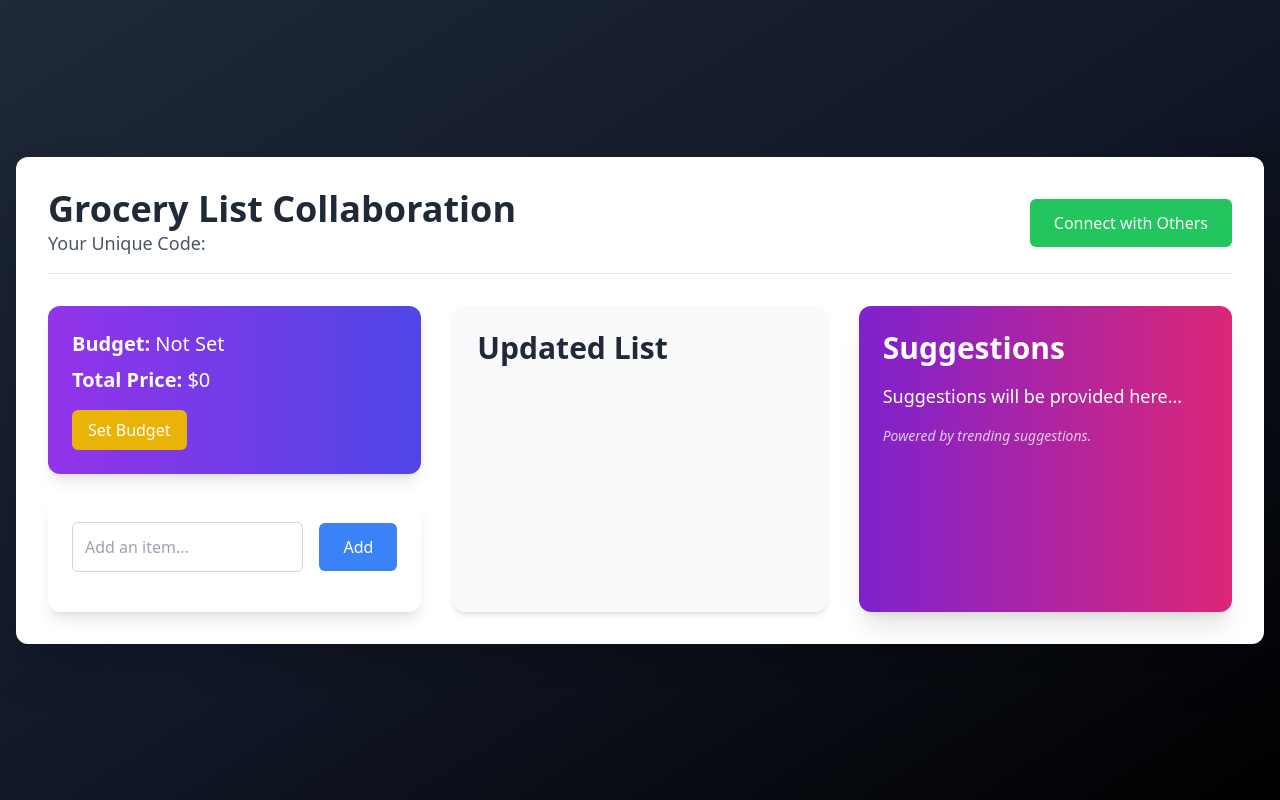
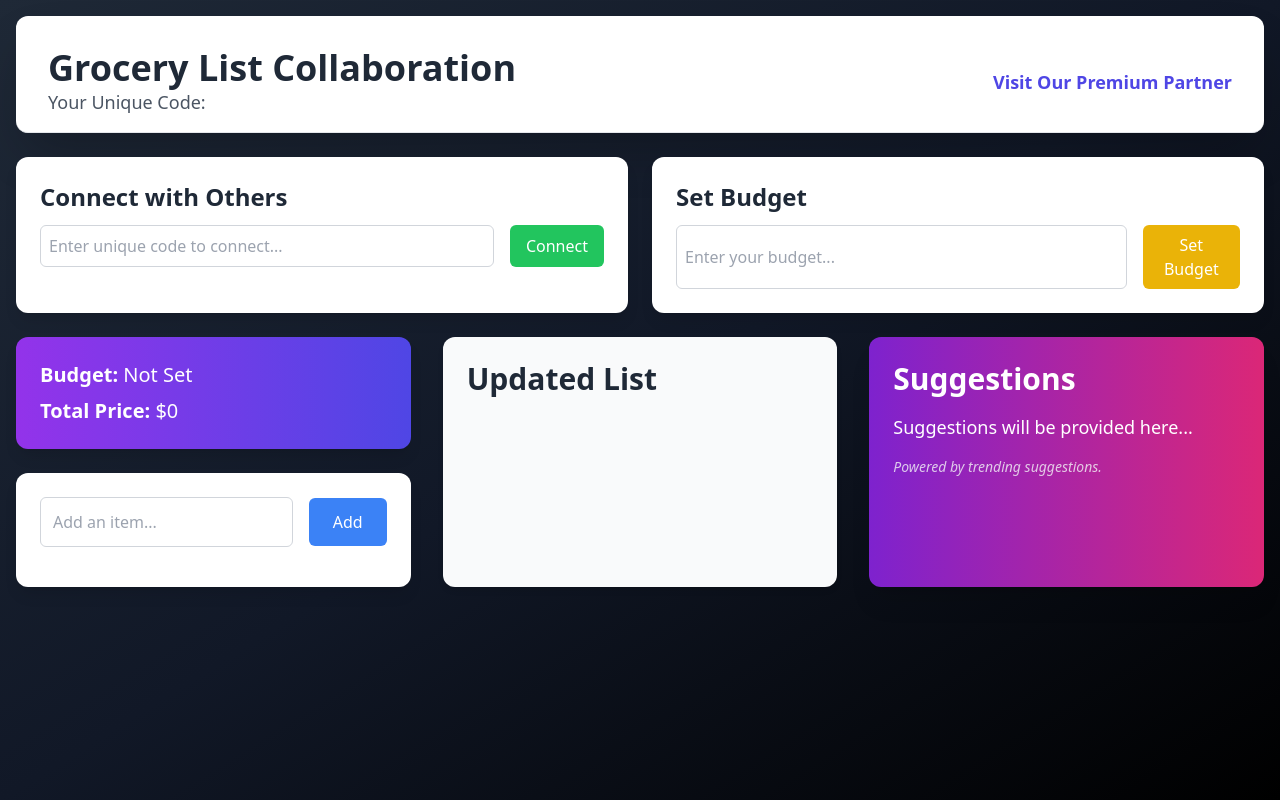
Before and after one commit to Ankit-K-Singh-0527/Grocery-Shopping-Bot, a website: page index2.html in a window 1280 px wide. Drawn offline with nearby package versions, Linux system fonts and the light colour scheme; a script that the page names is missing.

Commit message:
resolving issue

```diff
--- a/index2.html
+++ b/index2.html
@@ -19,11 +19,9 @@
         transform: translateY(0);
       }
     }
-
     .animate-fadeInUp {
       animation: fadeInUp 0.8s ease-out both;
     }
-
     @keyframes pulseSlow {
       0%,
       100% {
@@ -33,46 +31,61 @@
         opacity: 0.8;
       }
     }
-
     .animate-pulseSlow {
       animation: pulseSlow 2s infinite;
     }
   </style>
 </head>
 
-<body class="bg-gradient-to-br from-gray-800 via-gray-900 to-black text-gray-100 min-h-screen flex items-center justify-center">
+<body class="bg-gradient-to-br from-gray-800 via-gray-900 to-black text-gray-100 min-h-screen flex flex-col">
   <div class="container mx-auto p-4">
-    <!-- Main App Container arranged in a grid: header full width, other sections in horizontal columns -->
-    <div class="bg-white rounded-xl shadow-2xl p-8 grid grid-cols-1 lg:grid-cols-3 gap-8 transform transition duration-700 hover:scale-105">
     <!-- Header Section (Full Width) -->
-      <div class="lg:col-span-3 flex flex-col md:flex-row justify-between items-center border-b pb-4">
+    <div class="bg-white rounded-xl shadow-2xl p-8 flex flex-col md:flex-row justify-between items-center border-b pb-4 mb-6 transform transition duration-700 hover:scale-105">
       <div class="animate-fadeInUp">
         <h1 class="text-4xl font-extrabold text-gray-800">Grocery List Collaboration</h1>
         <p class="text-lg text-gray-600">Your Unique Code: <span id="userCode" class="font-bold text-blue-500"></span></p>
       </div>
       <div class="mt-4 md:mt-0 animate-fadeInUp">
-          <button id="connectButton" class="bg-green-500 text-white px-6 py-3 rounded-md hover:bg-green-600 transition">
-            Connect with Others
+        <a href="https://example.com" target="_blank" rel="noopener noreferrer" class="text-lg font-semibold text-indigo-600 hover:text-indigo-800 transition">
+          Visit Our Premium Partner
+        </a>
+      </div>
+    </div>
+
+    <!-- Input Row: Unique Code for Connect & Budget Input -->
+    <div class="flex flex-col md:flex-row gap-6 mb-6">
+      <!-- Unique Code Input for Connect -->
+      <div class="flex-1 bg-white rounded-xl shadow-lg p-6 animate-fadeInUp">
+        <h2 class="text-2xl font-bold text-gray-800 mb-3">Connect with Others</h2>
+        <div class="flex space-x-4">
+          <input id="connectInput" type="text" placeholder="Enter unique code to connect..." class="border border-gray-300 p-2 rounded-md w-full focus:outline-none focus:border-blue-500" />
+          <button id="connectButton" class="bg-green-500 text-white px-4 py-2 rounded-md hover:bg-green-600 transition">
+            Connect
+          </button>
+        </div>
+        <p id="connectionStatus" class="text-gray-600 mt-2"></p>
+      </div>
+
+      <!-- Budget Input Box -->
+      <div class="flex-1 bg-white rounded-xl shadow-lg p-6 animate-fadeInUp">
+        <h2 class="text-2xl font-bold text-gray-800 mb-3">Set Budget</h2>
+        <div class="flex space-x-4">
+          <input id="budgetInput" type="number" placeholder="Enter your budget..." class="border border-gray-300 p-2 rounded-md w-full focus:outline-none focus:border-blue-500" />
+          <button id="setBudgetButton" class="bg-yellow-500 text-white px-4 py-2 rounded-md hover:bg-yellow-600 transition">
+            Set Budget
           </button>
         </div>
       </div>
+    </div>
 
-      <!-- Left Column: Budget & Grocery List -->
+    <!-- Main Grid Row: Grocery List, Updated List, Suggestions -->
+    <div class="grid grid-cols-1 lg:grid-cols-3 gap-8">
+      <!-- Left Column: Grocery List -->
       <div class="flex flex-col space-y-6 animate-fadeInUp">
-        <!-- Budget & Total Price Box -->
+        <!-- Budget & Total Price Display Box -->
         <div class="bg-gradient-to-r from-purple-600 to-indigo-600 p-6 rounded-xl shadow-lg">
-          <p class="text-white text-xl">
-            <strong>Budget:</strong> <span id="budgetDisplay" class="font-medium">Not Set</span>
-          </p>
-          <p class="text-white text-xl mt-2">
-            <strong>Total Price:</strong> <span id="totalPriceDisplay" class="font-medium">$0</span>
-          </p>
-          <!-- Button to Open Budget Modal -->
-          <div class="mt-4">
-            <button id="openBudgetModalButton" class="bg-yellow-500 text-white px-4 py-2 rounded-md hover:bg-yellow-600 transition">
-              Set Budget
-            </button>
-          </div>
+          <p class="text-white text-xl"><strong>Budget:</strong> <span id="budgetDisplay" class="font-medium">Not Set</span></p>
+          <p class="text-white text-xl mt-2"><strong>Total Price:</strong> <span id="totalPriceDisplay" class="font-medium">$0</span></p>
         </div>
         <!-- Grocery List Box -->
         <div class="bg-white text-gray-800 p-6 rounded-xl shadow-lg">
@@ -104,7 +117,7 @@
         </div>
       </div>
 
-      <!-- Right Column: Suggestions Box (Empty, for future dynamic suggestions) -->
+      <!-- Right Column: Suggestions -->
       <div class="bg-gradient-to-r from-purple-700 to-pink-600 p-6 rounded-xl shadow-xl animate-fadeInUp transform hover:scale-105 transition duration-700">
         <h2 class="text-3xl font-bold mb-4 text-white">Suggestions</h2>
         <p class="text-white text-lg mb-3">Suggestions will be provided here...</p>
@@ -115,12 +128,11 @@
       </div>
     </div>
 
-    <!-- Budget Modal -->
+    <!-- Budget Modal (Optional: Can be used if needed) -->
     <div id="budgetModal" class="hidden fixed inset-0 bg-black bg-opacity-50 flex items-center justify-center z-50">
       <div class="bg-white p-8 rounded-xl shadow-2xl transform transition duration-500">
         <h2 class="text-2xl font-bold mb-4">Set Your Budget</h2>
-        <input id="budgetInput" type="number" placeholder="Enter your budget..."
-               class="w-full p-3 border border-gray-300 rounded-md focus:outline-none focus:border-blue-500 mb-4" />
+        <input id="budgetInputModal" type="number" placeholder="Enter your budget..." class="w-full p-3 border border-gray-300 rounded-md focus:outline-none focus:border-blue-500 mb-4" />
         <div class="flex justify-end gap-4">
           <button id="saveBudgetButton" class="bg-green-500 text-white px-6 py-3 rounded-md hover:bg-green-600 transition">
             Save
@@ -137,17 +149,19 @@
   <script src="https://cdn.jsdelivr.net/npm/ably/browser/static/ably.min.js"></script>
   <script src="script1.js"></script>
   <script>
-    // JavaScript to handle budget modal
-    const openBudgetModalButton = document.getElementById('openBudgetModalButton');
+    // JavaScript for handling budget modal (if used)
+    const openBudgetModalButton = document.getElementById('setBudgetButton');
     const budgetModal = document.getElementById('budgetModal');
     const closeBudgetButton = document.getElementById('closeBudgetButton');
 
+    if (openBudgetModalButton && budgetModal && closeBudgetButton) {
       openBudgetModalButton.addEventListener('click', () => {
         budgetModal.classList.remove('hidden');
       });
       closeBudgetButton.addEventListener('click', () => {
         budgetModal.classList.add('hidden');
       });
+    }
   </script>
 </body>
 
```
Lines whose indentation alone changed are shown as unchanged.
